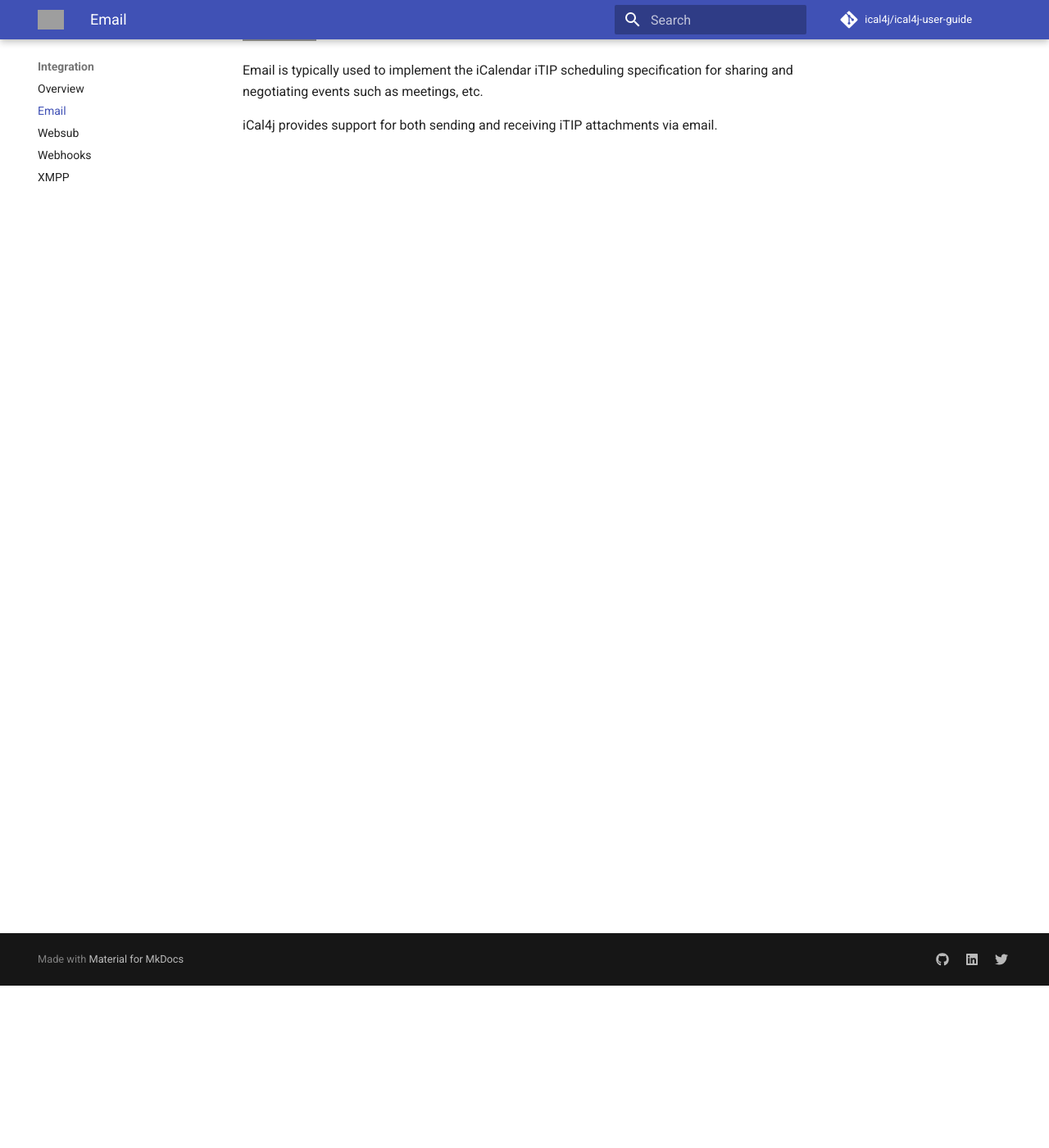
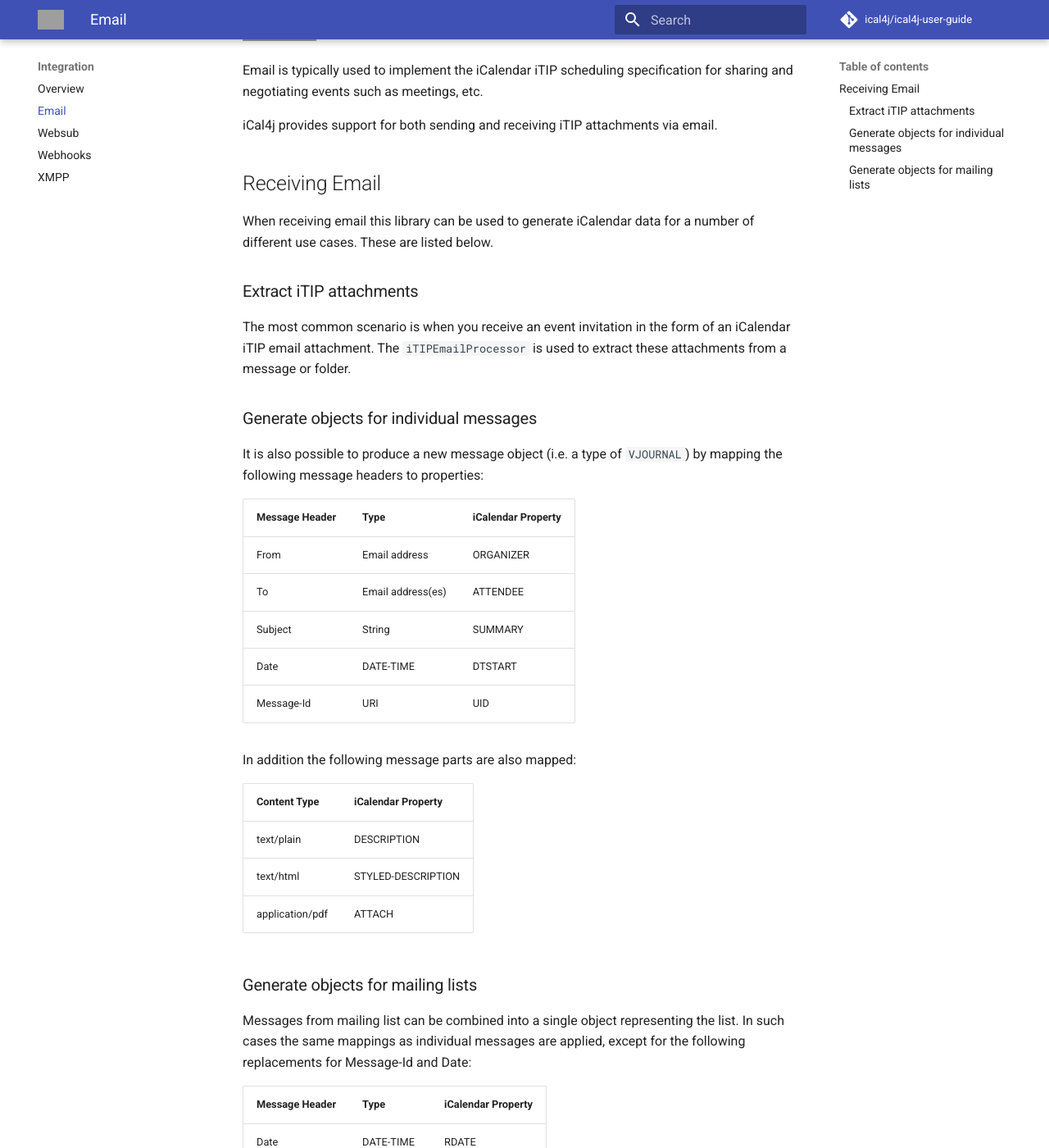
Before and after one commit to ical4j/ical4j-user-guide, an MkDocs documentation site: the page built from docs/integration/email.md, in a window 1280 px wide and 1400 px high, scrolled down 198 px. Shown: the whole window at 82% size. Built offline with MkDocs 1.6.1 and Material for MkDocs 9.7.7, drawn with Linux system fonts in a browser that asks for light colours; comment, search, counter and statistics services are not loaded; some of the changed text lies outside the part shown; grey boxes are pictures that could not be loaded.

Commit message:
Update email.md

```diff
--- a/docs/integration/email.md
+++ b/docs/integration/email.md
@@ -6,3 +6,46 @@ Email is typically used to implement the iCalendar iTIP scheduling specification
 such as meetings, etc.
 
 iCal4j provides support for both sending and receiving iTIP attachments via email.
+
+## Receiving Email
+
+When receiving email this library can be used to generate iCalendar data for a number of different use cases. These
+are listed below.
+
+### Extract iTIP attachments
+
+The most common scenario is when you receive an event invitation in the form of an iCalendar iTIP email attachment.
+The `iTIPEmailProcessor` is used to extract these attachments from a message or folder.
+
+### Generate objects for individual messages
+
+It is also possible to produce a new message object (i.e. a type of `VJOURNAL`) by mapping the following message
+headers to properties:
+
+| Message Header | Type | iCalendar Property |
+|----------------|------|--------------------|
+| From           | Email address | ORGANIZER |
+| To             | Email address(es) | ATTENDEE |
+| Subject        | String            | SUMMARY |
+| Date           | DATE-TIME | DTSTART |
+| Message-Id     | URI      | UID |
+
+In addition the following message parts are also mapped:
+
+| Content Type | iCalendar Property |
+|--------------|--------------------|
+| text/plain | DESCRIPTION |
+| text/html | STYLED-DESCRIPTION |
+| application/pdf | ATTACH |
+
+### Generate objects for mailing lists
+
+Messages from mailing list can be combined into a single object representing the list. In such cases the same mappings
+as individual messages are applied, except for the following replacements for Message-Id and Date:
+
+| Message Header | Type | iCalendar Property |
+|----------------|------|--------------------|
+| Date           | DATE-TIME | RDATE |
+| List-Id     | URI      | UID |
+
+In this way each list message is represented as a separate occurence of the list object.
```
